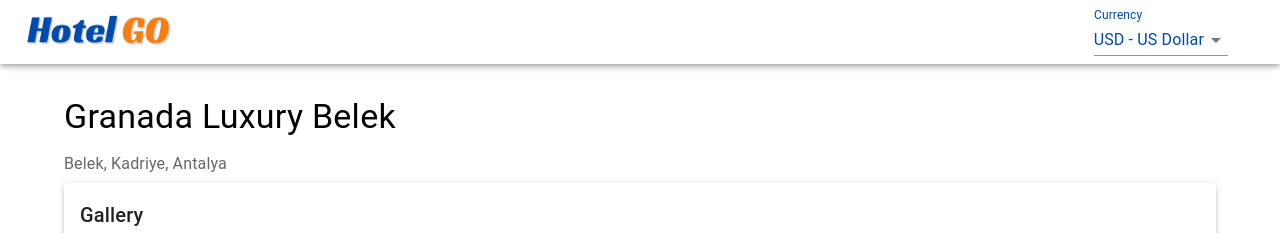
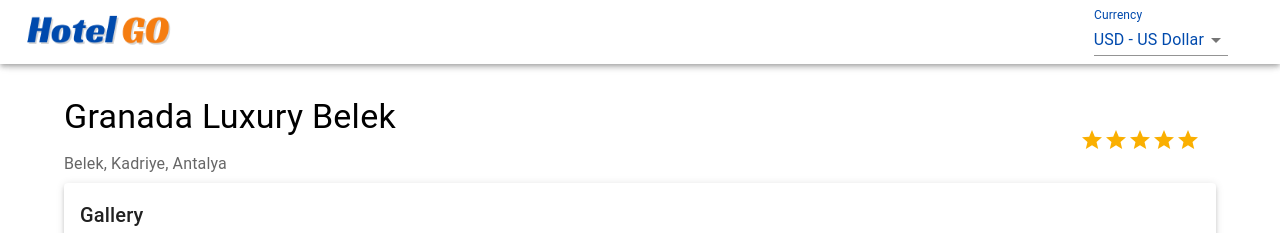
Before and after one commit to Lemanzakarya/HotelGoFront, a Next.js app: page /hoteldetail in a window 1280 px wide. Shown: the top 233 px of the page. Built offline with nearby package versions, Linux system fonts and the light colour scheme; grey boxes are pictures that could not be loaded.

Commit message:
add stars to hotel detail page

```diff
--- a/src/app/hoteldetail/page.tsx
+++ b/src/app/hoteldetail/page.tsx
@@ -3,7 +3,7 @@
   import React from 'react';
   import Amenities from '../../components/detail/Amenities';
   import Gallery from '../../components/detail/Gallery';
-import { Container, Box, Typography, Tabs, Tab, Paper } from '@mui/material';
+  import { Container, Box, Typography, Tabs, Tab, Paper,Rating } from '@mui/material';
   import Overview from '@/components/detail/Overview';
 
 
@@ -17,13 +17,25 @@ const HotelDetail: React.FC = () => {
     return (
       <Box>
         <Container maxWidth="lg" sx={{ mt: 12 }}>
-      <Box mt={4}>
+          <Box display="flex" flexDirection="row" alignItems="center" mt={4} >
+            <Box>
               <Typography variant="h4" component="h1" gutterBottom>
                 Granada Luxury Belek
               </Typography>
               <Typography variant="subtitle1" color="textSecondary" gutterBottom>
                 Belek, Kadriye, Antalya
               </Typography>
+            </Box>
+            <Box
+              flexGrow={1}
+              mr={2}
+              order={2}
+              display="flex"
+              flexDirection="row"
+              justifyContent="flex-end"
+            >
+              <Rating name="card-rating" value={5} readOnly={true} size="medium" precision={0.5} />
+            </Box>
         </Box>
         <Gallery />
         <Box sx={{ borderBottom: 1, borderColor: 'divider', mt: 2 }}>
```
Lines whose indentation alone changed are shown as unchanged.
